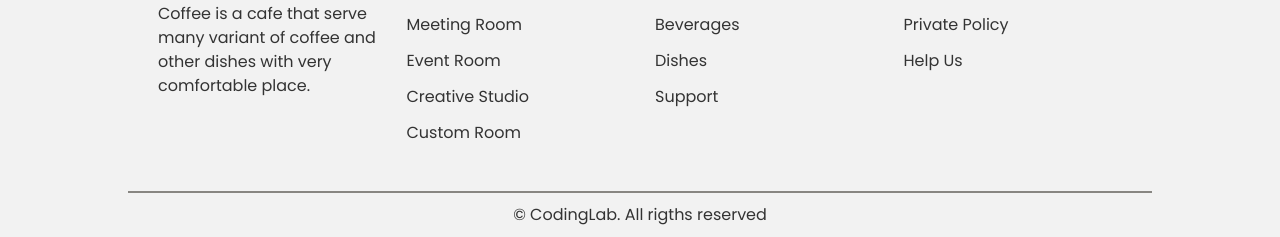
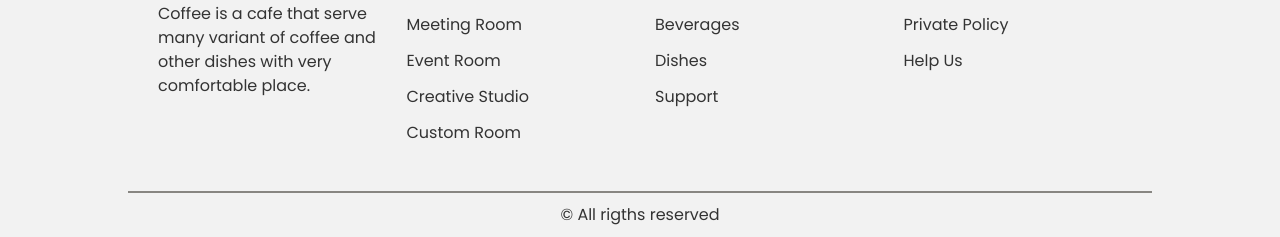
Before and after one commit to vlad89buzan/coffeNew, a website: page dist/index.html in a window 1280 px wide. Shown: the part 3480-3717 px from the top of the page. Drawn offline with nearby package versions, Linux system fonts and the light colour scheme.

Commit message:
Update index.html

```diff
--- a/dist/index.html
+++ b/dist/index.html
@@ -451,7 +451,7 @@
         <div class="content">
             <div class="content__text">
                 <div class="content__description">
-                    &#169; CodingLab. All rigths reserved
+                    &#169; All rigths reserved
                 </div>
             </div>
         </div>
```
